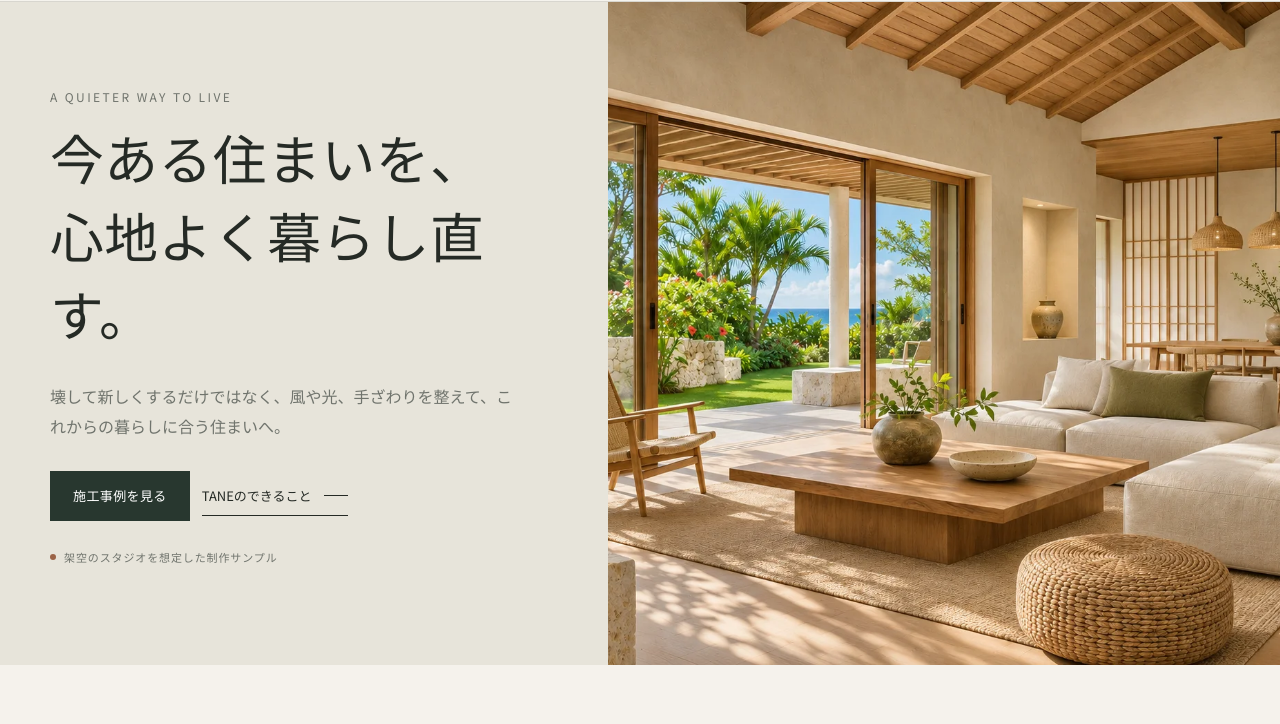
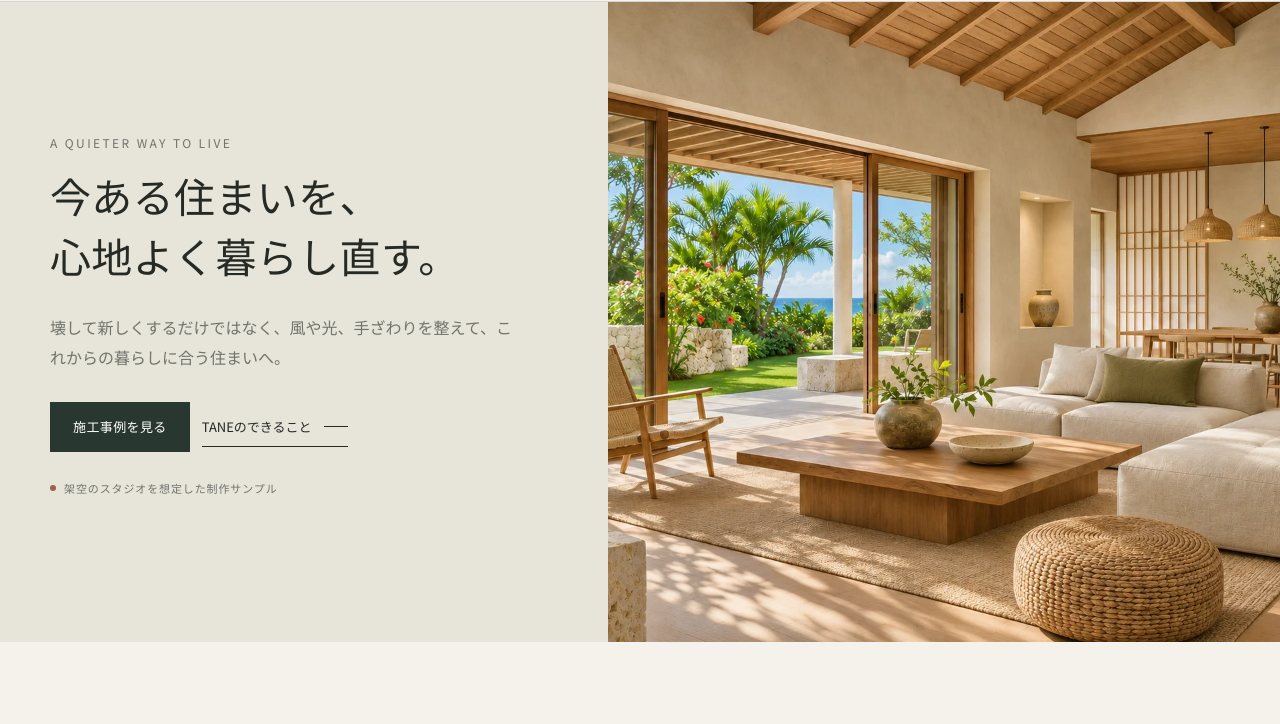
Before and after one commit to agarieyrn-create/agarieyrn-create.github.io, a plain HTML site: page tane-renovation/index.html in a window 1280 px wide. Shown: the part 76-800 px from the top of the page. Drawn offline with Linux system fonts and the light colour scheme.

Commit message:
Refine renovation homepage headline wrapping

```diff
--- a/portfolio-sites.css
+++ b/portfolio-sites.css
@@ -45,7 +45,7 @@ p{margin-bottom:1.2em}
 .hero--villa .kicker{color:rgba(255,255,255,.75)}
 .hero--split{display:grid;grid-template-columns:minmax(320px,.95fr) minmax(0,1.05fr);min-height:640px;background:var(--soft)}
 .hero--split .hero-copy{align-self:center;padding:84px clamp(28px,7vw,100px) 84px max(28px,calc((100vw - 1180px)/2))}
-.hero--split .hero-copy h1{font-size:clamp(36px,4.2vw,56px);max-width:10em;margin:0 0 24px}
+.hero--split .hero-copy h1{font-size:clamp(34px,3.2vw,44px);max-width:10em;margin:0 0 24px}
 .hero--split .hero-copy p{max-width:34em;color:var(--muted)}
 .hero--split .hero-image{width:100%;height:100%;min-height:640px;object-fit:cover}
 .hero--split .kicker{color:var(--accent)}
```
